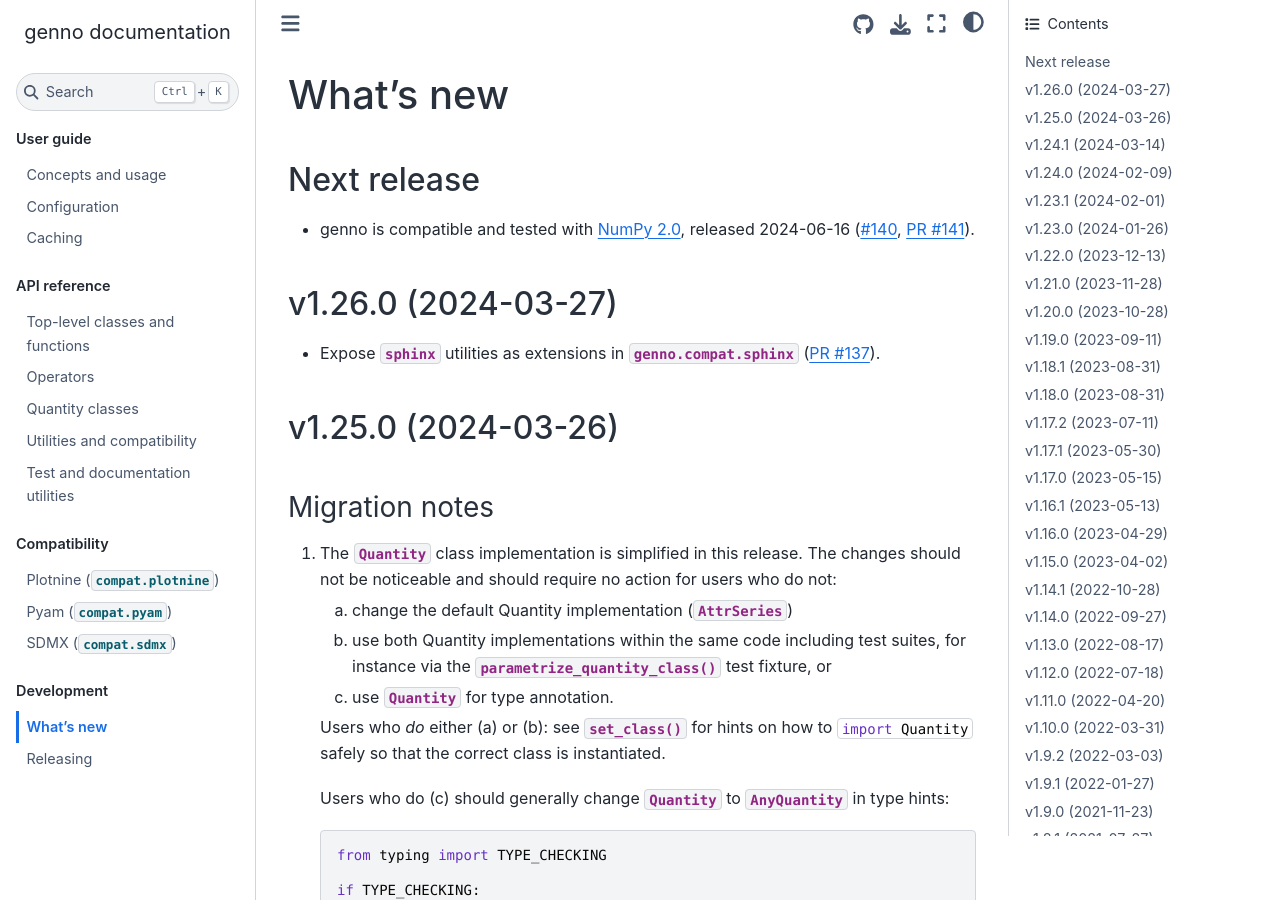
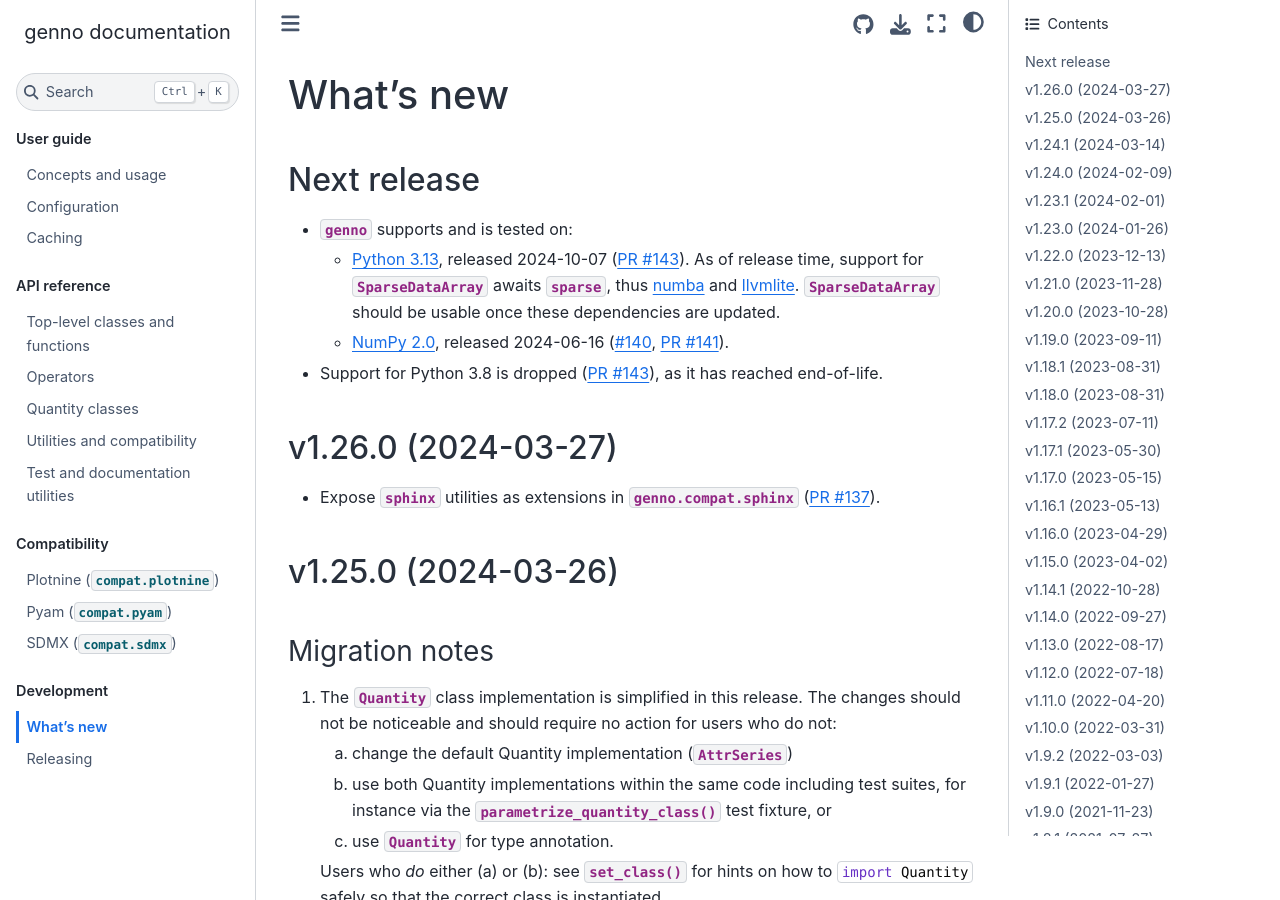
Before and after one commit to khaeru/genno, a Sphinx documentation site: the page built from doc/whatsnew.rst, in a window 1280 px wide and 900 px high. Built offline with Sphinx 7.4.7 and the Sphinx Book theme 1.1.4, drawn with Linux system fonts in a browser that asks for light colours.

Commit message:
Add #143 to doc/whatsnew

```diff
--- a/doc/conf.py
+++ b/doc/conf.py
@@ -77,6 +77,7 @@ reference_aliases = {
     "dask$": ":std:doc:`dask:index`",
     "pint$": ":std:doc:`pint <pint:index>`",
     "plotnine$": ":class:`plotnine.ggplot`",
+    "pyarrow$": ":std:doc:`pyarrow <pyarrow:python/index>`",
     "pyam$": ":std:doc:`pyam:index`",
     "sphinx$": ":std:doc:`sphinx <sphinx:index>`",
 }
@@ -108,6 +109,7 @@ intersphinx_mapping = {
     "platformdirs": ("https://platformdirs.readthedocs.io/en/latest", None),
     "plotnine": ("https://plotnine.org", None),
     "pyam": ("https://pyam-iamc.readthedocs.io/en/stable", None),
+    "pyarrow": ("https://arrow.apache.org/docs", None),
     "python": ("https://docs.python.org/3", None),
     "pytest": ("https://docs.pytest.org/en/stable", None),
     "sdmx1": ("https://sdmx1.readthedocs.io/en/stable", None),
--- a/doc/whatsnew.rst
+++ b/doc/whatsnew.rst
@@ -4,7 +4,14 @@ What's new
 Next release
 ============
 
-- genno is compatible and tested with `NumPy 2.0 <https://numpy.org/doc/stable/release/2.0.0-notes.html>`_, released 2024-06-16 (:issue:`140`, :pull:`141`).
+- :mod:`genno` supports and is tested on:
+
+  - `Python 3.13 <https://www.python.org/downloads/release/python-3130/>`_, released 2024-10-07 (:pull:`143`).
+    As of release time, support for :class:`.SparseDataArray` awaits :mod:`sparse`, thus `numba <https://github.com/numba/numba/issues/9413>`__ and `llvmlite <https://github.com/numba/llvmlite/issues/1084>`__.
+    :class:`.SparseDataArray` should be usable once these dependencies are updated.
+  - `NumPy 2.0 <https://numpy.org/doc/stable/release/2.0.0-notes.html>`_, released 2024-06-16 (:issue:`140`, :pull:`141`).
+
+- Support for Python 3.8 is dropped (:pull:`143`), as it has reached end-of-life.
 
 v1.26.0 (2024-03-27)
 ====================
```
